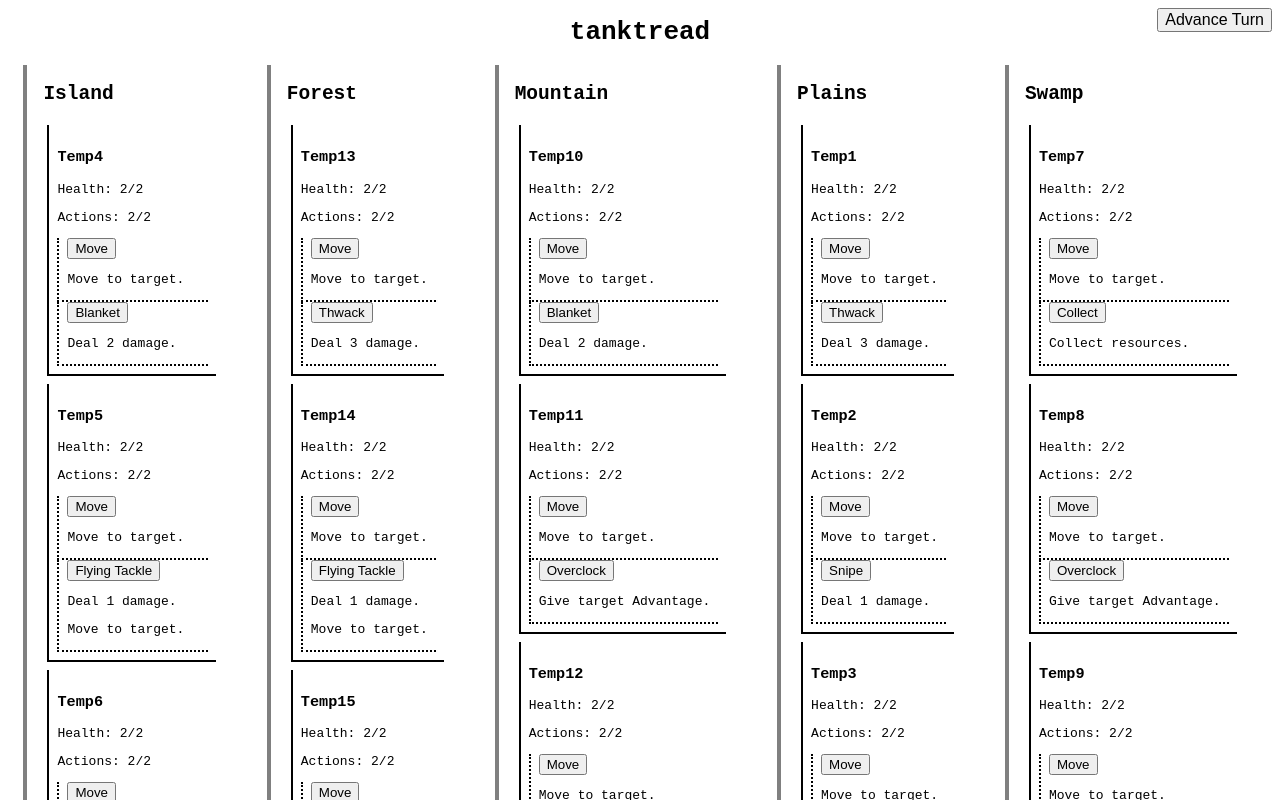
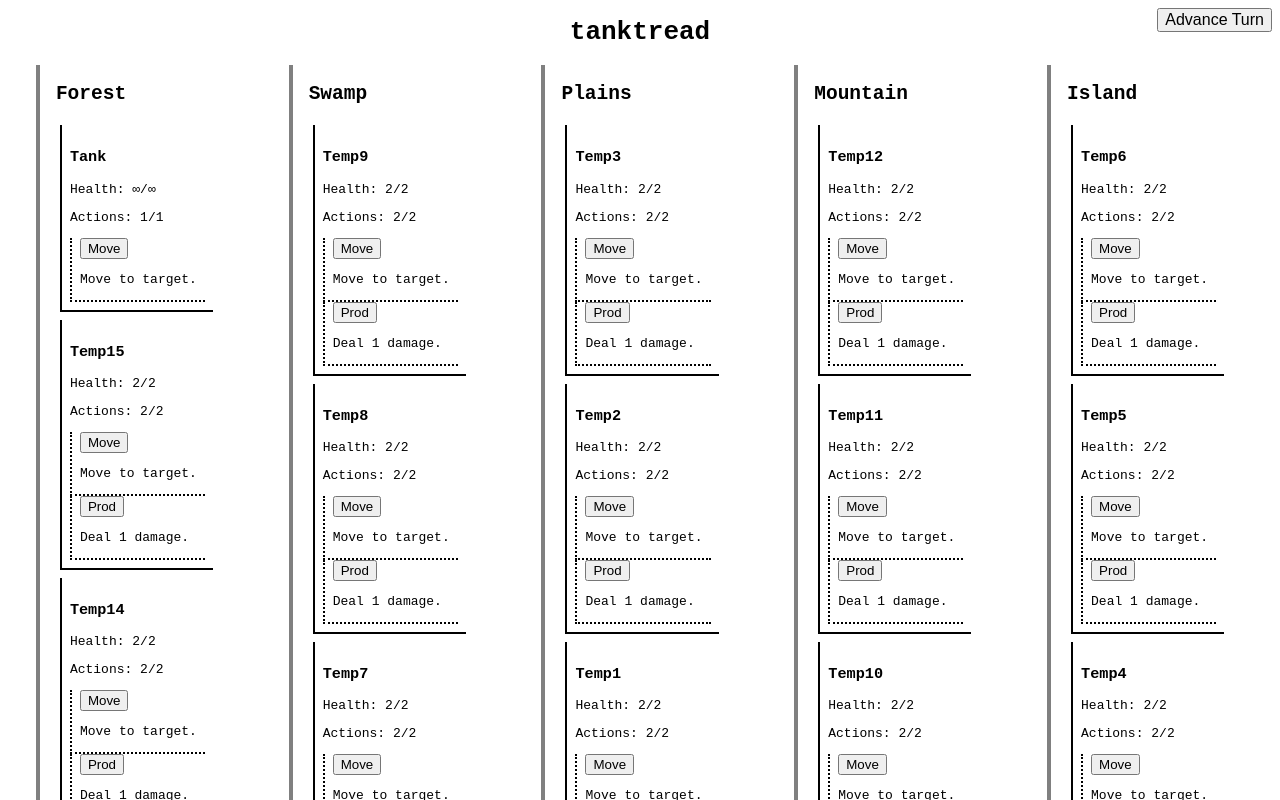
Before and after one commit to MayMoonsley/tanktread, an Angular app: page / in a window 1280 px wide. Shown: the top 800 px of the page. Built offline with nearby package versions, Linux system fonts and the light colour scheme.

Commit message:
Store Skills in multiton
Add Tank

Format infinite health properly

```diff
--- a/src/app/Game.ts
+++ b/src/app/Game.ts
@@ -30,29 +30,20 @@ export namespace Game {
 
     function init(): void {
         const regionNames = ['Plains', 'Island', 'Swamp', 'Mountain', 'Forest'];
-        const skills = Generators.shuffleCycle([
-            new Skill('Thwack', SkillTargetingMode.UnitMelee, [{ type: 'damageTarget', amount: 3 }]),
-            new Skill('Snipe', SkillTargetingMode.UnitRanged, [{ type: 'damageTarget', amount: 1 }]),
-            new Skill('Comfort', SkillTargetingMode.UnitMelee, [{ type: 'healTarget', amount: 2 }]),
-            new Skill('Blanket', SkillTargetingMode.RegionRanged, [{type: 'damageTarget', amount: 2}]),
-            new Skill('Flying Tackle', SkillTargetingMode.UnitArtillery, [{type: 'damageTarget', amount: 1}, {type: 'moveTo'}]),
-            new Skill('Incinerate', SkillTargetingMode.UnitMelee, [{type: 'statusTarget', status: Status.Fire}]),
-            new Skill('Collect', SkillTargetingMode.Self, [{type: 'collect'}]),
-            new Skill('Overclock', SkillTargetingMode.UnitMelee, [{type: 'statusTarget', status: Status.Advantage}]),
-        ]);
-        const move = new Skill('Move', SkillTargetingMode.RegionAdjacent, [{ type: 'moveTo' }]);
+        const tank = new Unit('Tank', Infinity, 1, [Skill.Move]);
         const battlefield = new Battlefield([]);
         let tempNum = 1;
         for (const name of regionNames) {
             const region = new BattlefieldRegion(name);
             for (let i = 0; i < 3; i++) {
-                region.addUnit(new Unit(`Temp${tempNum}`, 2, 2, [move, skills.next().value], [{resource: Resource.Aluminite, min: 2, max: 5}]));
+                region.addUnit(new Unit(`Temp${tempNum}`, 2, 2, [Skill.Move, Skill.Prod], [{resource: Resource.Aluminite, min: 2, max: 5}]));
                 tempNum++;
             }
             battlefield.regions.push(region);
         }
         battlefield.regions = Random.shuffle(battlefield.regions);
-        currentCombatState = new CombatState(battlefield);
+        battlefield.regions[0].addUnit(tank);
+        currentCombatState = new CombatState(tank, battlefield);
     }
 
     export function getBattlefield(): Battlefield {
--- a/src/app/app.module.ts
+++ b/src/app/app.module.ts
@@ -9,6 +9,7 @@ import { BattlefieldComponent } from './battlefield/battlefield.component';
 import { CombatScreenComponent } from './combat-screen/combat-screen.component';
 import { SkillComponent } from './skill/skill.component';
 import { InventoryScreenComponent } from './inventory-screen/inventory-screen.component';
+import { FormatInfinityPipe } from './format-infinity.pipe';
 
 @NgModule({
     declarations: [
@@ -18,7 +19,8 @@ import { InventoryScreenComponent } from './inventory-screen/inventory-screen.co
         BattlefieldComponent,
         CombatScreenComponent,
         SkillComponent,
-        InventoryScreenComponent
+        InventoryScreenComponent,
+        FormatInfinityPipe
     ],
     imports: [
         BrowserModule
--- a/src/app/classes/BattlefieldRegion.ts
+++ b/src/app/classes/BattlefieldRegion.ts
@@ -19,7 +19,7 @@ export class BattlefieldRegion implements Targetable {
         if (this.units.includes(unit)) {
             throw new Error('Unit cannot exist in a region twice');
         }
-        this.units.push(unit);
+        this.units.unshift(unit);
         unit.containingRegion = this;
     }
 
--- a/src/app/classes/Skill.ts
+++ b/src/app/classes/Skill.ts
@@ -18,7 +18,10 @@ export class Skill {
     targetingMode: SkillTargetingMode;
     effects: Effect[];
 
-    constructor(name: string, targetingMode: SkillTargetingMode, effects: Effect[]) {
+    public static readonly Move = new Skill('Move', SkillTargetingMode.RegionAdjacent, [{type: 'moveTo'}]);
+    public static readonly Prod = new Skill('Prod', SkillTargetingMode.UnitMelee, [{type: 'damageTarget', amount: 1}]);
+
+    private constructor(name: string, targetingMode: SkillTargetingMode, effects: Effect[]) {
         this.name = name;
         this.targetingMode = targetingMode;
         this.effects = effects;
--- /dev/null
+++ b/src/app/format-infinity.pipe.ts
@@ -0,0 +1,15 @@
+import { Pipe, PipeTransform } from '@angular/core';
+
+@Pipe({
+    name: 'formatInfinity'
+})
+export class FormatInfinityPipe implements PipeTransform {
+
+transform(value: unknown, ...args: unknown[]): unknown {
+    if (value === Infinity) {
+        return '∞';
+    }
+    return value;
+}
+
+}
--- a/src/app/state-trackers/CombatState.ts
+++ b/src/app/state-trackers/CombatState.ts
@@ -1,8 +1,9 @@
 import { Battlefield } from '../classes/Battlefield';
+import { Unit } from '../classes/Unit';
 
 export class CombatState {
 
-    constructor(public battlefield: Battlefield) {};
+    constructor(public tank: Unit, public battlefield: Battlefield) {};
 
     advanceTurn(): void {
         for (let unit of this.battlefield.getAllUnits()) {
--- a/src/app/unit/unit.component.html
+++ b/src/app/unit/unit.component.html
@@ -1,6 +1,6 @@
 <h3>{{unit!.name}}<span *ngIf="statusEmoji.length > 0">(<span *ngFor="let emoji of statusEmoji">{{emoji}}</span>)</span></h3>
 <div id="stats">
-    <p>Health: {{unit!.health}}/{{unit!.maxHealth}}</p>
+    <p>Health: {{unit!.health | formatInfinity}}/{{unit!.maxHealth | formatInfinity}}</p>
     <p>Actions: {{unit!.actionsLeft}}/{{unit!.actionsPerTurn}}</p>
 </div>
 <div id="skills">
```
Also changed, not shown: 1 other file (tests, documents, lock files or other folders).
